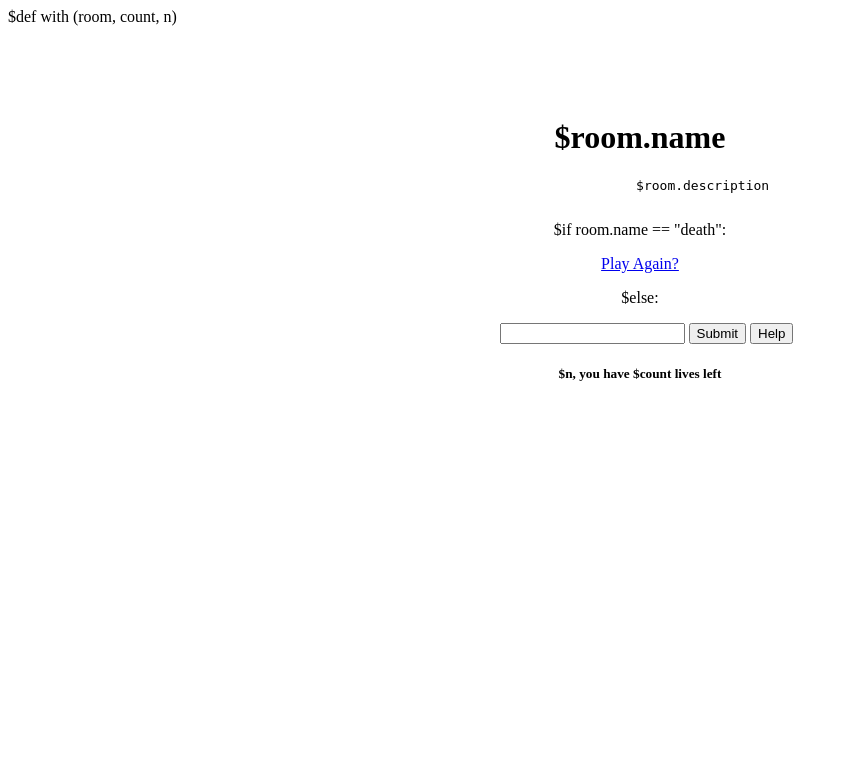
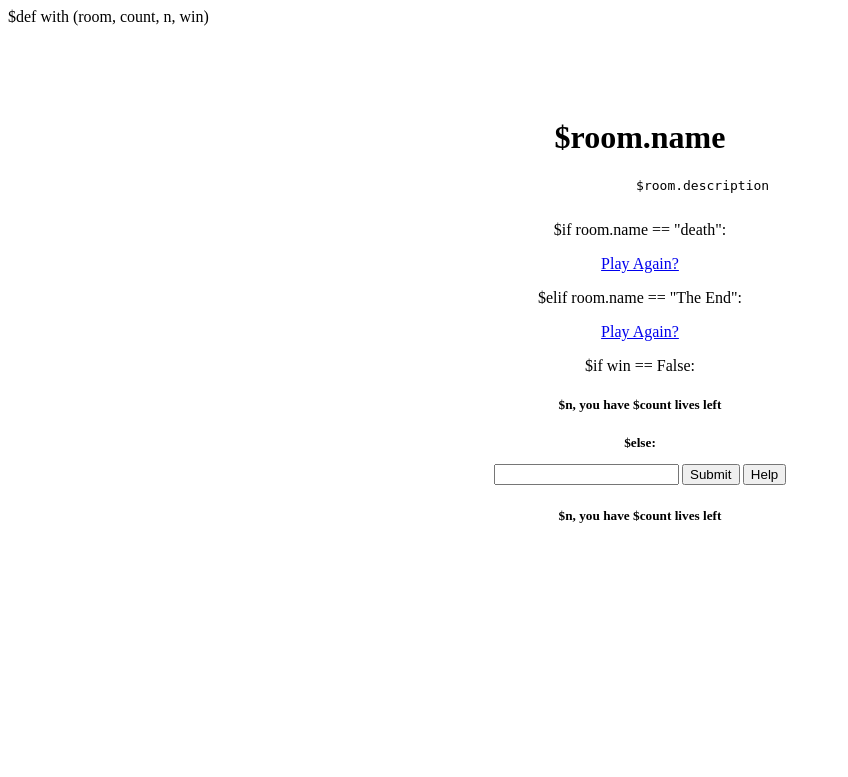
Before and after one commit to ivankho/Project-1, a Python web app: template gothonweb/templates/show_room.html in a window 1280 px wide. Shown: the top 777 px of the page, without its empty margins (0-848 px from the left). Run offline with Jinja, Linux system fonts and the light colour scheme; the template is opened without the code that fills it, so the values that code supplies are empty.

Commit message:
Fixed The End

```diff
--- a/gothonweb/gothonweb/map.py
+++ b/gothonweb/gothonweb/map.py
@@ -90,7 +90,6 @@
 do you take?
 """)
 
-
 the_end_winner = Room("The End",
 """
 You jump into pod 2 and hit the eject button.
@@ -99,8 +98,8 @@
 back and see your ship implode then explode like a
 bright star, taking out the Gothon ship at the same
 time.  You won!
-""")
-
+"""
+)
 
 the_end_loser = Room("The End",
 """
--- a/gothonweb/templates/show_room.html
+++ b/gothonweb/templates/show_room.html
@@ -1,4 +1,4 @@
-$def with (room, count, n)
+$def with (room, count, n, win)
 
 <br>
 <br>
@@ -26,10 +26,19 @@
     	<p>
 	    <a href="/start">Play Again?</a>
     	</p>
+$elif room.name == "The End":
+            <p>
+            <form action="/game" method="POST">
+                <span style="color:white"></span>
+            </form>
+            <a href="/start">Play Again?</a>
+            </p>
+        $if win == False:
+            <h5 style="text-family: Courier;"> $n, you have $count lives left <h5>
 $else:
 	    <p>
     	<form action="/game" method="POST">
-        	<span style="color:white">></span> <input type="text" name="action"> <input type="SUBMIT">
+        	<span style="color:white"></span> <input type="text" name="action"> <input type="SUBMIT">
 			<input type="button" value="Help" onclick="msg()">
     	</form>
 	    </p>
```
Also changed, not shown: gothonweb/app.py (+5 -2 lines), 4 other files.
